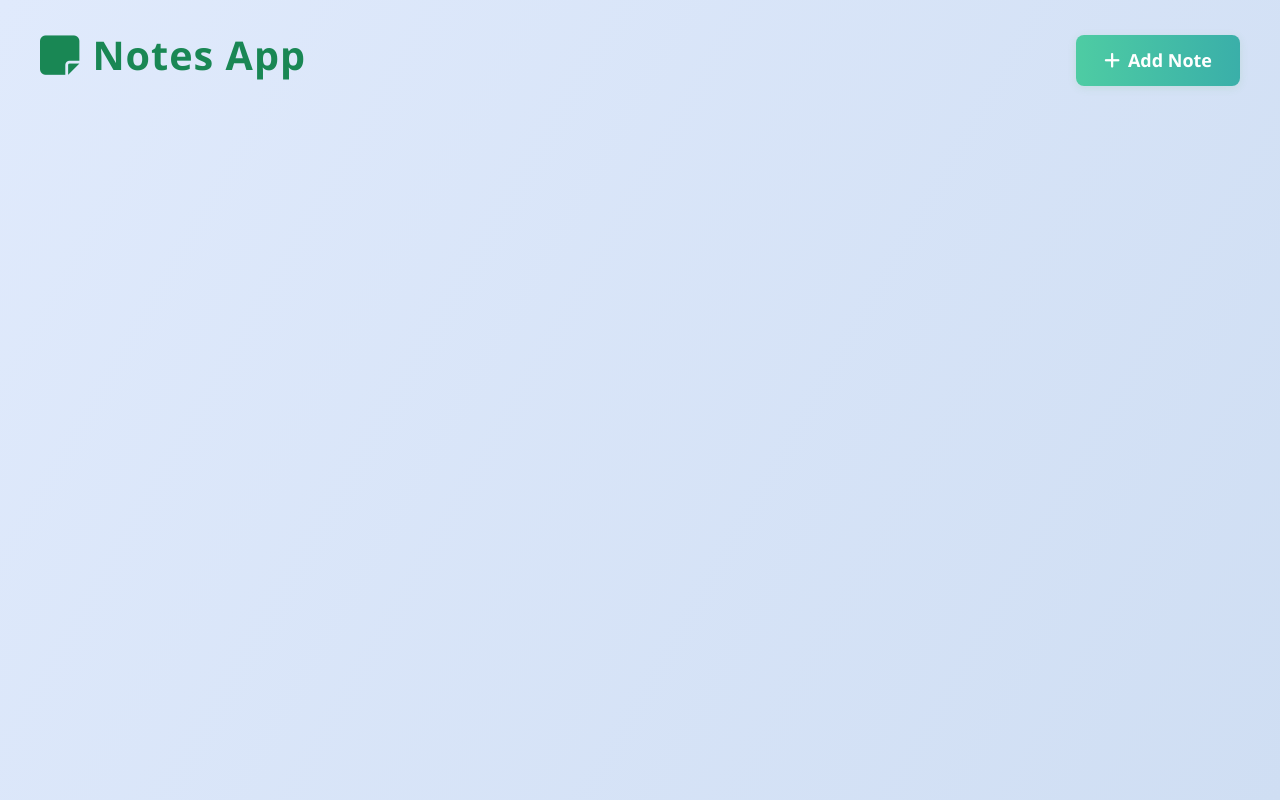
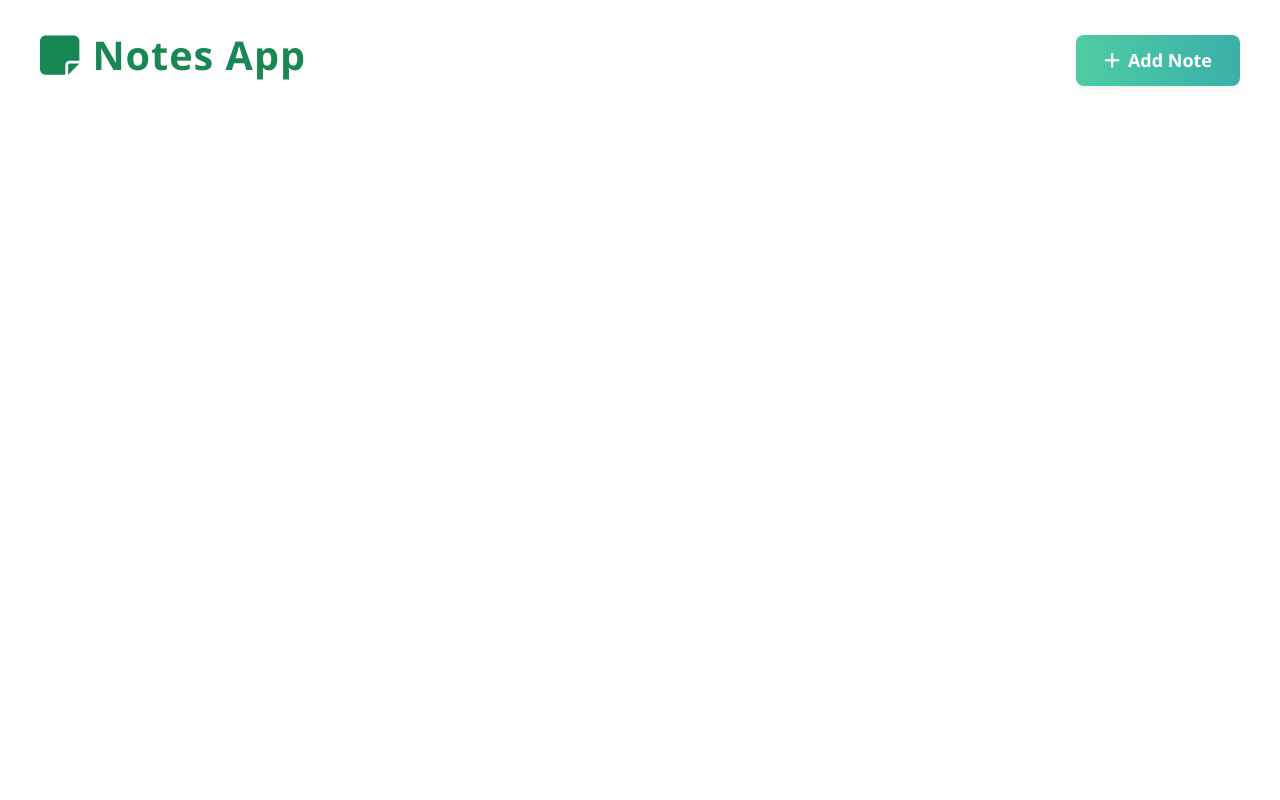
Before and after one commit to Ruposhi-Gorai/Notes-App, a plain HTML site: page index.html in a window 1280 px wide. Drawn offline with nearby package versions, Linux system fonts and the light colour scheme.

Commit message:
updated css file

```diff
--- a/css/style.css
+++ b/css/style.css
@@ -7,7 +7,7 @@
 }
 
 body {
-  background: linear-gradient(120deg, #e0eafc 0%, #cfdef3 100%);
+  background-color: white;
   min-height: 100vh;
 }
 
```
